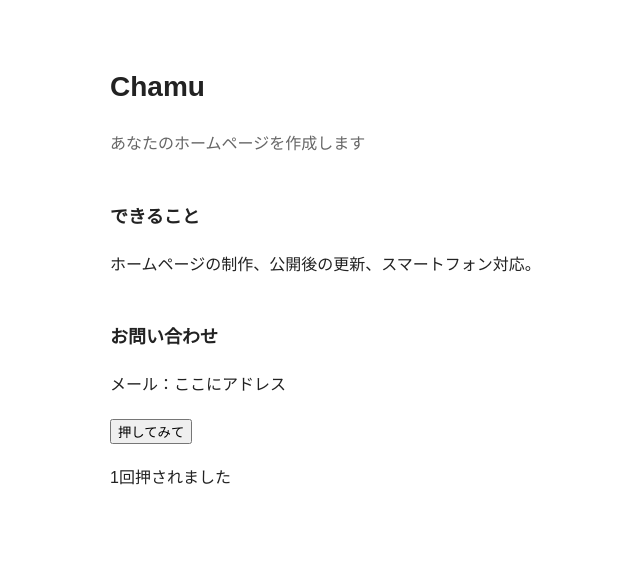
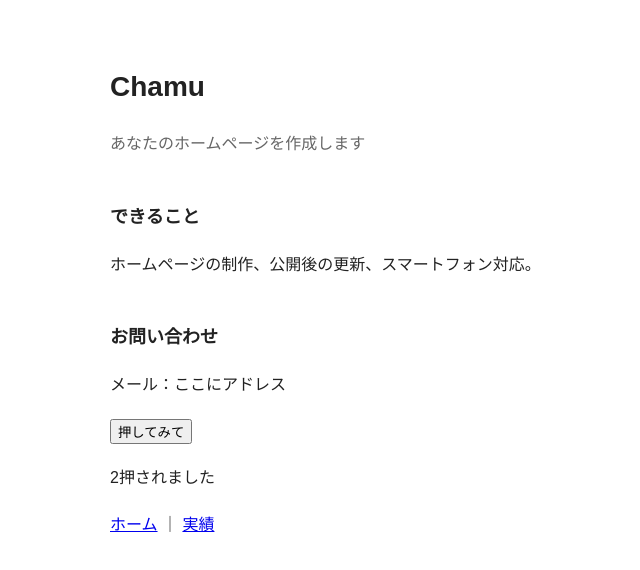
Before and after one commit to Chamu0101/my-site, a plain HTML site: page index.html in a window 1280 px wide. Both pictures are taken after a click on the button "押してみて". Shown: the whole page, without its empty margins (230-870 px from the left). Drawn offline with Linux system fonts and the light colour scheme.

Commit message:
実績ページとナビゲーションを追加

```diff
--- a/index.html
+++ b/index.html
@@ -32,15 +32,19 @@
 
   <script>
     const btn = document.getElementById('btn');
-    const msg = document.getElementById('msg');
+    const msg = document.getElementById('msg')
 
     let count = 0;
 
     btn.addEventListener('click',()=> {
       count = count + 1;
-      console.log(count);
-      msg.textContent = count + '回押されました';
+      msg.textContent = count + '押されました'
     });
+
+    count = count + 1;
   </script>
 </body>
+<nav>
+  <a href="index.html">ホーム</a> ｜ <a href="works.html">実績</a>
+</nav>
 </html>
```
Also changed, not shown: works.html (added, +20 -0 lines), 1 other file.
